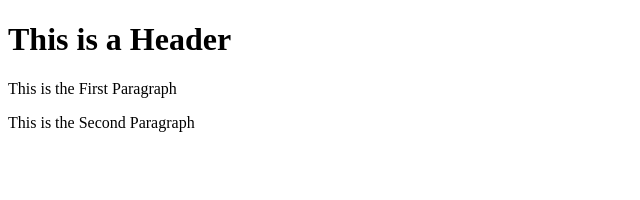
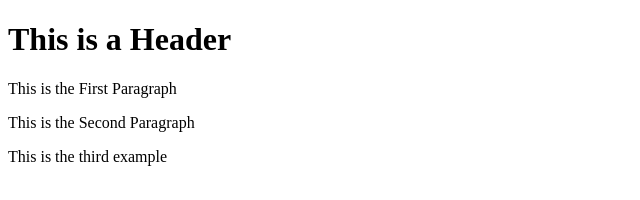
Before and after one commit to jpino7671/git-examples, a plain HTML site: page index.html in a window 1280 px wide. Shown: the whole page, without its empty margins (0-640 px from the left). Drawn offline with Linux system fonts and the light colour scheme.

Commit message:
Update index.html

```diff
--- a/index.html
+++ b/index.html
@@ -7,5 +7,6 @@
         <h1>This is a Header</h1>
         <p>This is the First Paragraph</p>
         <p>This is the Second Paragraph</p>
+        <p>This is the third example</p>
     </body>
 </html>
```
